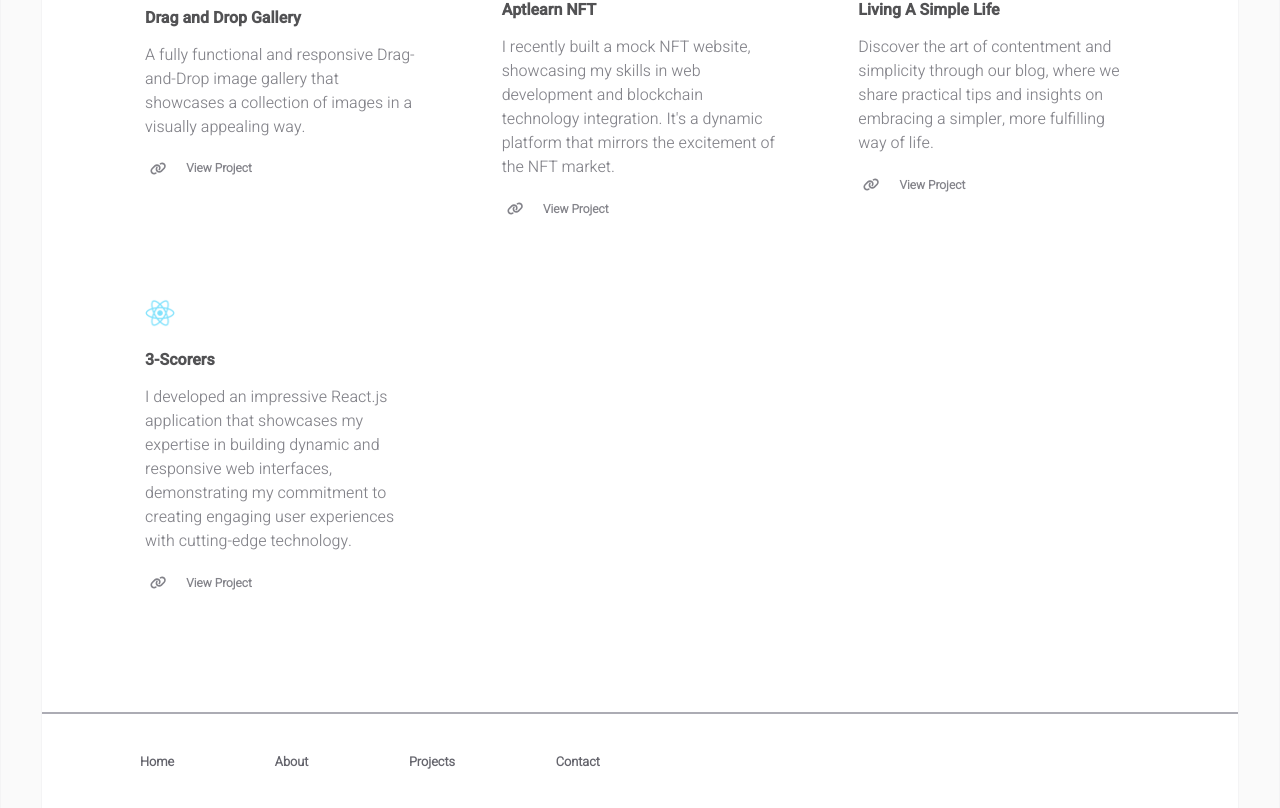
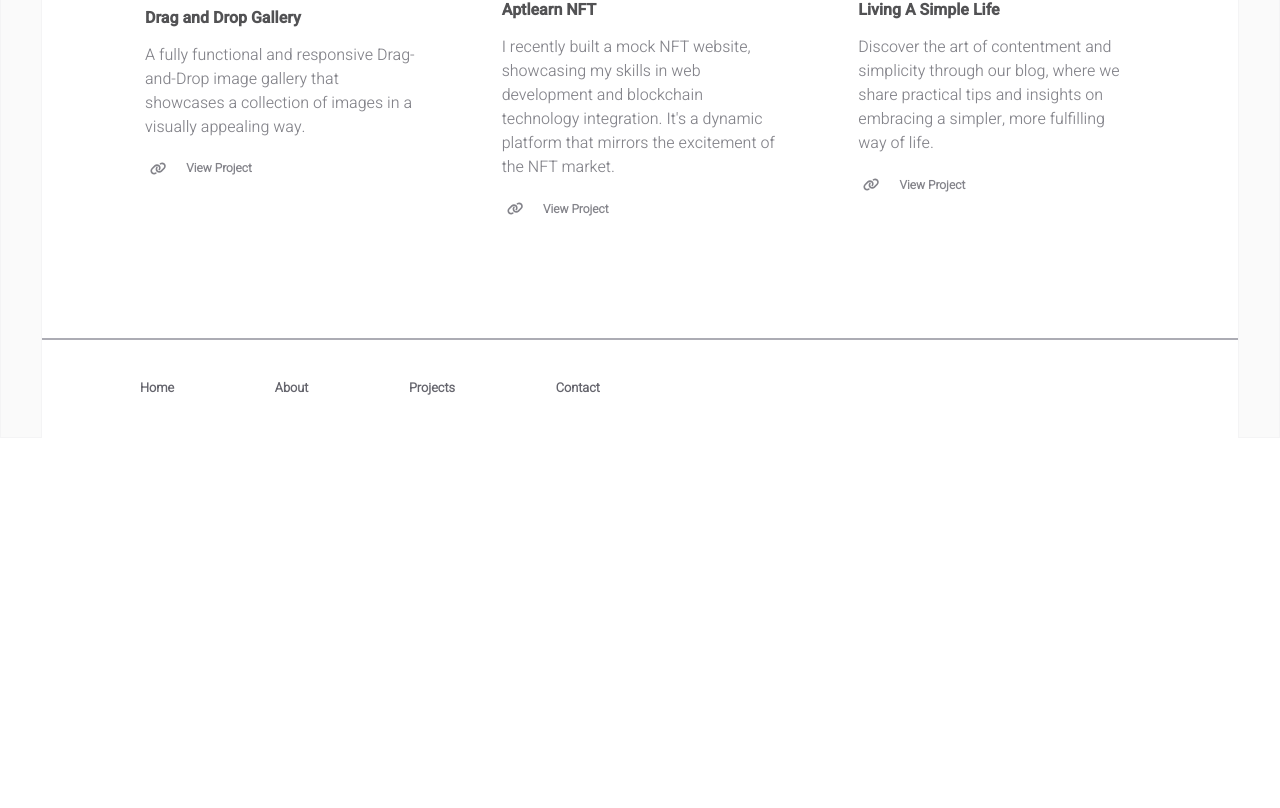
Before and after one commit to CodeEnthusiast09/My-Portfolio, a React (Create React App) app: page / in a window 1280 px wide. Shown: the part 1206-2014 px from the top of the page. After the commit the page ends 1644 px from the top, so only its background shows below. Built offline with nearby package versions, Linux system fonts and the light colour scheme.

Commit message:
another commit

```diff
--- a/src/data/user.js
+++ b/src/data/user.js
@@ -83,15 +83,6 @@ const INFO = {
 			linkText: "View Project",
 			link: "https://blog-orcin-theta.vercel.app/",
 		},
-
-		{
-			title: "3-Scorers",
-			description:
-				"I developed an impressive React.js application that showcases my expertise in building dynamic and responsive web interfaces, demonstrating my commitment to creating engaging user experiences with cutting-edge technology.",
-			logo: "/logo512.png",
-			linkText: "View Project",
-			link: "https://3-scorers.vercel.app/",
-		},
 	],
 };
 
```
